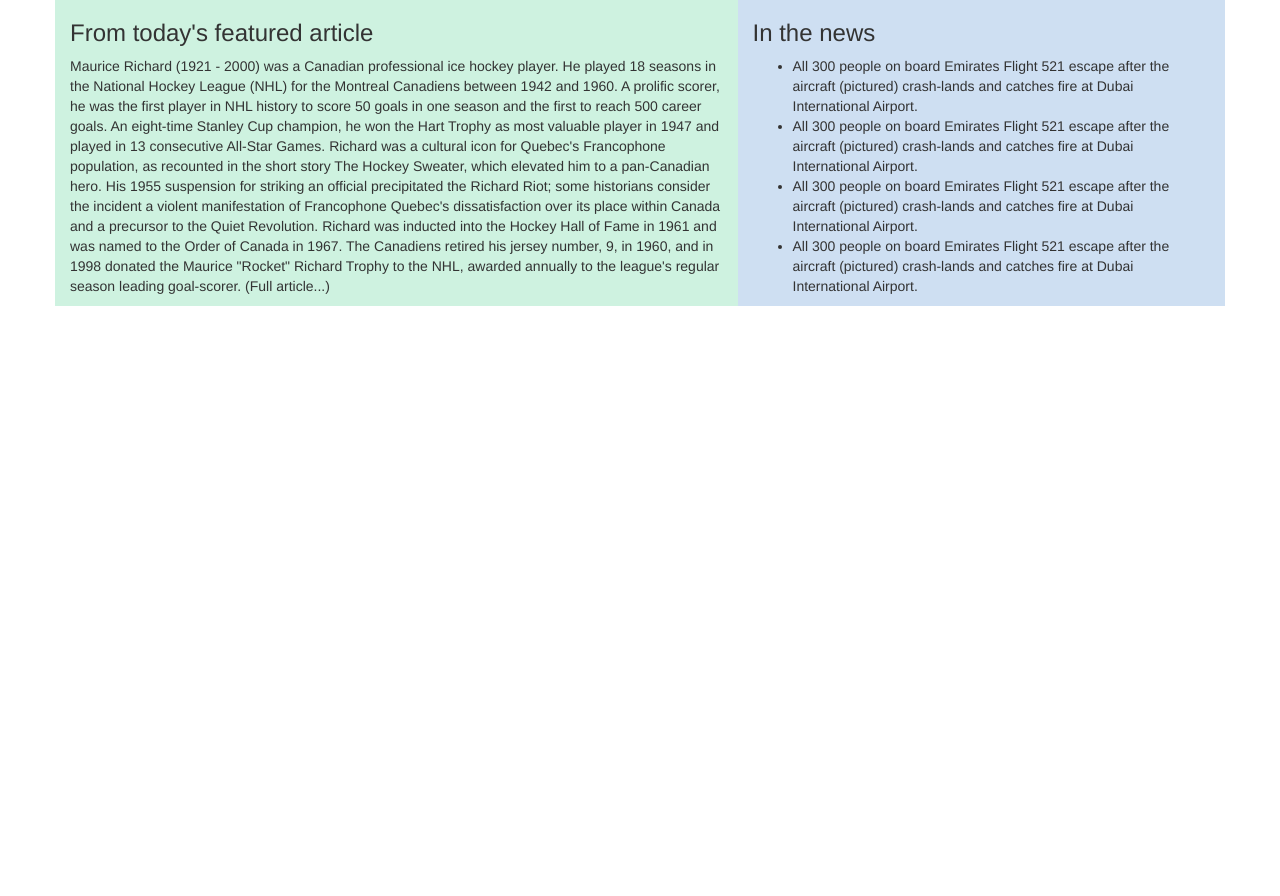
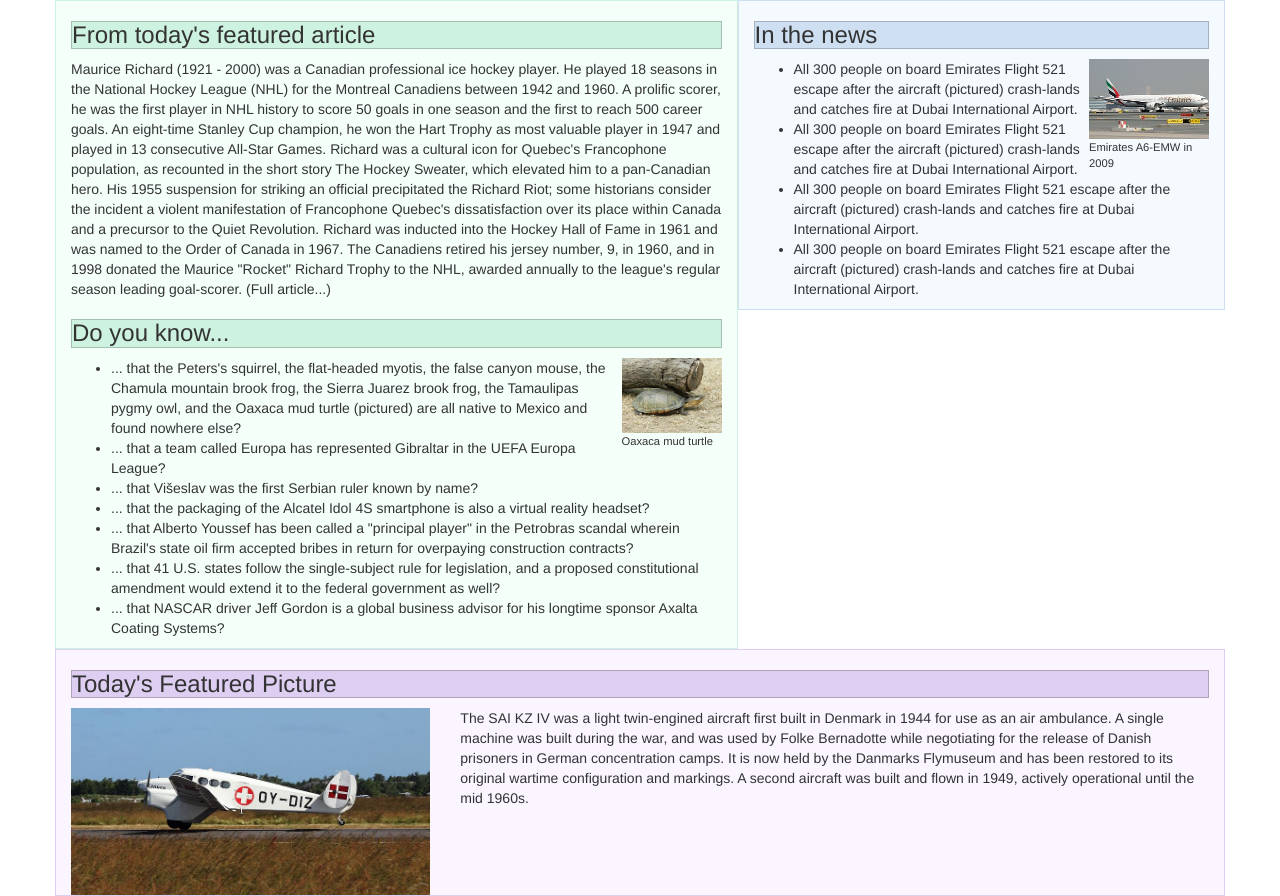
Before and after one commit to IanBaum/wiki-copy, a plain HTML site: page index.html in a window 1280 px wide. Before the commit the page ends 800 px from the top, so only its background shows below. Drawn offline with Linux system fonts and the light colour scheme.

Commit message:
add featured pictures and 3rd column on the bottom

```diff
--- a/css/mystyles.css
+++ b/css/mystyles.css
@@ -1,7 +1,54 @@
 #today{
-  background-color: #CEF2E0;
+  background-color: #F5FFFA;
+  border: 1px solid #CEF2E0;
 }
 
 #news{
+  background-color: #F5FAFF;
+  border: 1px solid #CEDFF2;
+}
+
+.today-title {
+  background-color: #CEF2E0;
+  border: 1px solid #A3BFB1;
+}
+
+.news-title {
   background-color: #CEDFF2;
+  border: 1px solid #A3B0BF
 }
+
+img {
+  width: 100%;
+  height: auto;
+}
+
+#picture {
+  background-color: #FAF5FF;
+  border: 1px solid #DDCEF2;
+}
+
+#picture-title{
+  background-color: #DDCEF2;
+  border: 1px solid #AFA3BF;
+}
+
+#turtle{
+  float: right;
+  height:auto;
+  width: 100px;
+}
+
+#turtle-text{
+  font-size: 0.8em;
+
+}
+#news-image{
+  float: right;
+  height:auto;
+  width: 120px;
+}
+
+#plane2-text {
+  font-size: 0.8em;
+}
--- a/index.html
+++ b/index.html
@@ -10,8 +10,8 @@
   <div class="container">
     <div class="row">
       <div id="today"class="col-sm-7">
-        <h3>From today's featured article</h3>
-        <p>Maurice Richard (1921 - 2000) was a Canadian professional ice
+        <h3 class="today-title">From today's featured article</h3>
+          <p>Maurice Richard (1921 - 2000) was a Canadian professional ice
           hockey player. He played 18 seasons in the National Hockey
           League (NHL) for the Montreal Canadiens between 1942 and 1960.
           A prolific scorer, he was the first player in NHL history to
@@ -32,9 +32,27 @@
           awarded annually to the league's regular season leading
           goal-scorer. (Full article...)
         </p>
+        <h3 class="today-title">Do you know...</h3>
+        <div id="turtle" >
+          <img src="img/turtle.jpeg" alt="A photo of a turtle">
+          <div id="turtle-text">Oaxaca mud turtle</div>
+        </div>
+        <ul>
+          <li>... that the Peters's squirrel, the flat-headed myotis, the false canyon mouse, the Chamula mountain brook frog, the Sierra Juarez brook frog, the Tamaulipas pygmy owl, and the Oaxaca mud turtle (pictured) are all native to Mexico and found nowhere else?</li>
+          <li>... that a team called Europa has represented Gibraltar in the UEFA Europa League?</li>
+          <li>... that Višeslav was the first Serbian ruler known by name?</li>
+          <li>... that the packaging of the Alcatel Idol 4S smartphone is also a virtual reality headset?</li>
+          <li>... that Alberto Youssef has been called a "principal player" in the Petrobras scandal wherein Brazil's state oil firm accepted bribes in return for overpaying construction contracts?</li>
+          <li>... that 41 U.S. states follow the single-subject rule for legislation, and a proposed constitutional amendment would extend it to the federal government as well?</li>
+          <li>... that NASCAR driver Jeff Gordon is a global business advisor for his longtime sponsor Axalta Coating Systems?</li>
+        </ul>
       </div>
       <div id = "news" class="col-sm-5">
-        <h3>In the news</h3>
+        <h3 class="news-title">In the news</h3>
+        <div id="news-image" >
+          <img src="img/plane2.jpg" alt="A photo of a plane 2">
+          <div id="plane2-text">Emirates A6-EMW in 2009</div>
+        </div>
         <ul>
           <li>All 300 people on board Emirates Flight 521 escape after
             the aircraft (pictured) crash-lands and catches fire at
@@ -51,6 +69,26 @@
         </ul>
       </div>
     </div>
+    <div class="row">
+      <div id="picture" class="col-sm-12">
+        <h3 id="picture-title">Today's Featured Picture</h3>
+        <div class="row">
+          <div class="col-sm-4">
+            <img src="img/plane.jpg" alt="A photo of a plane.">
+          </div>
+          <div class="col-sm-8">
+            <p> The SAI KZ IV was a light twin-engined aircraft first built in
+               Denmark in 1944 for use as an air ambulance. A single machine was
+               built during the war, and was used by Folke Bernadotte while
+               negotiating for the release of Danish prisoners in German
+               concentration camps. It is now held by the Danmarks Flymuseum
+               and has been restored to its original wartime configuration and
+               markings. A second aircraft was built and flown in 1949,
+               actively operational until the mid 1960s.</p>
+          </div>
+        </div>
+      </div>
+    </div>
   </div>
 </body>
 </html>
```
Also changed, not shown: img/hockey.jpg (added), img/moutain.JPG (added), img/plane.jpg (added), img/plane2.jpg (added), img/turtle.jpeg (added).
